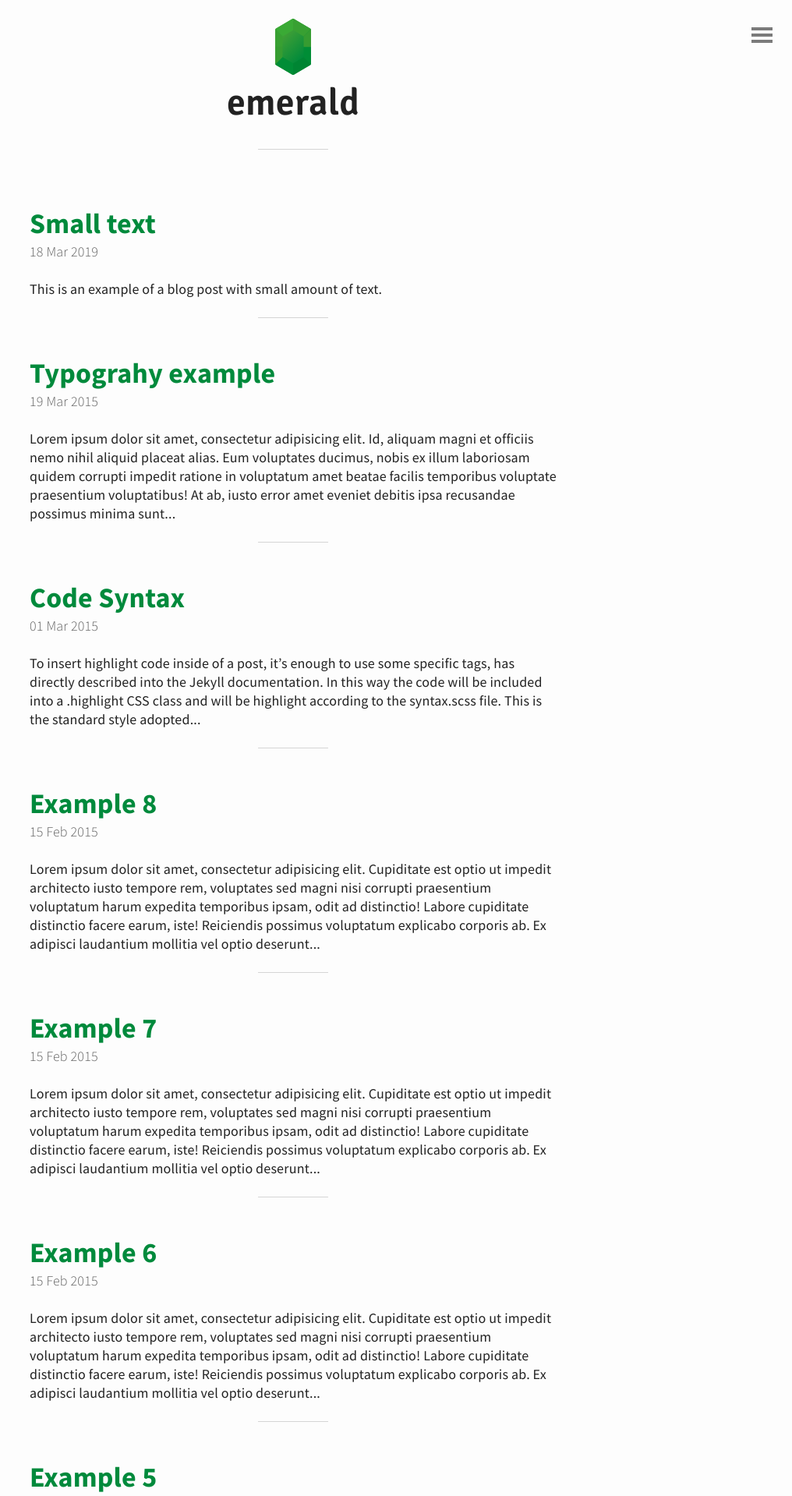
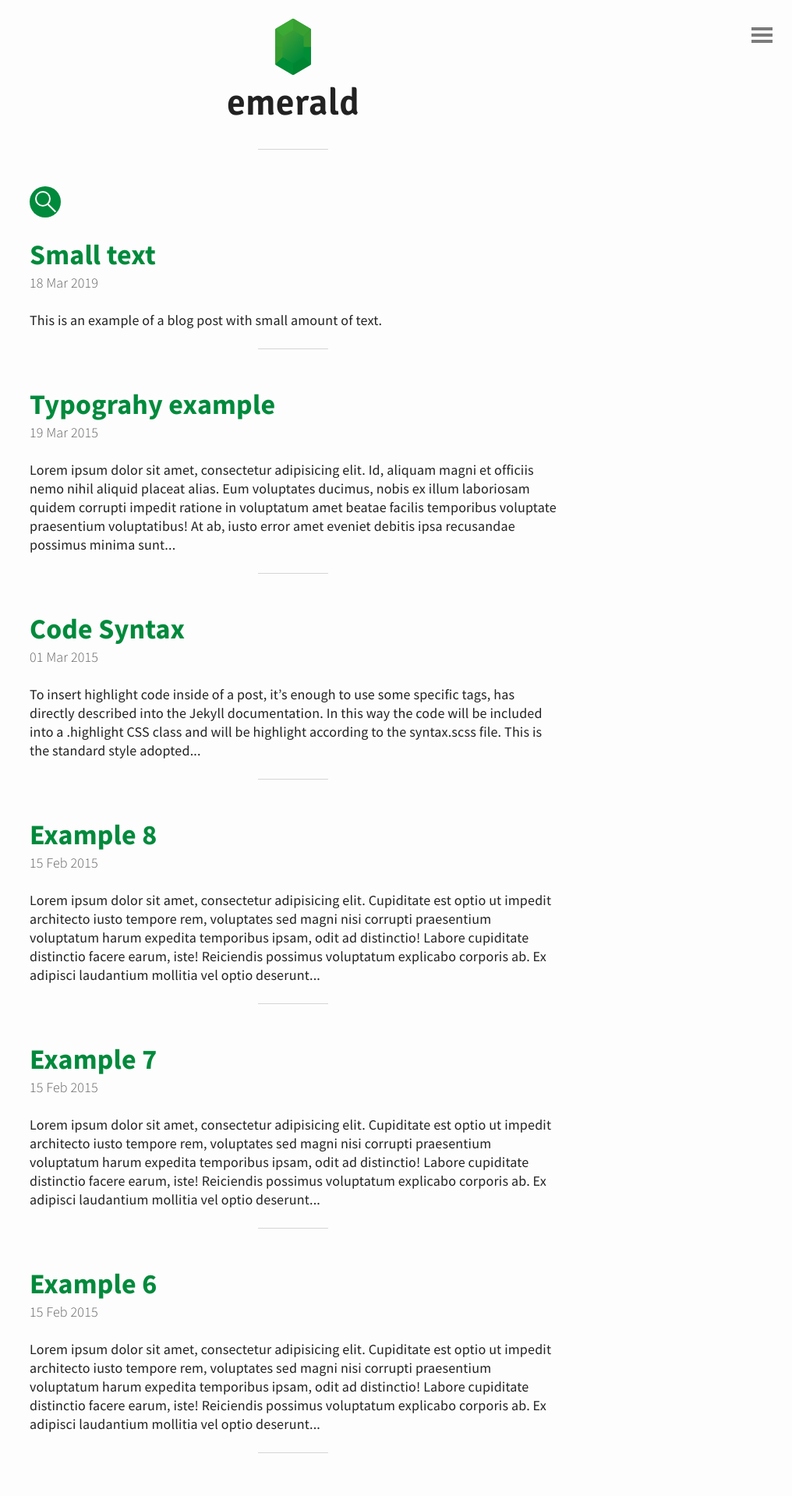
Before and after one commit to solidDoWant/solidDoWant.github.io, a Jekyll site: the page built from index.html, in a window 1280 px wide. Shown: the top 1919 px of the page at 78% size, without its empty margins (264-1280 px from the left). Built offline with Jekyll 4.4.1, drawn with Linux system fonts in a browser that asks for light colours; the list of posts is cut into pages by our own code.

Commit message:
Added search icon divs

```diff
--- a/_config.yml
+++ b/_config.yml
@@ -8,7 +8,7 @@ author:
   url: "http://www.jacoporabolini.com"
 
 # Build settings
-baseurl: "/" # Change this to your relative path (ex: /blog/), or leave just a /
+baseurl: / # Change this to your relative path (ex: /blog/), or leave just a /
 markdown: kramdown
 source: .
 destination: ./_site
--- a/_sass/custom.scss
+++ b/_sass/custom.scss
@@ -1,3 +1,35 @@
 /*- Custom style -*/
 
 // -- Put custom style under this point -- //
+.search-circle {
+	width: 40px;
+	height: 40px;
+	border-radius: 50%;
+	background-color: #008A3C;
+	display: flex;
+	align-items: center;
+	justify-content: center;
+	cursor: pointer;
+}
+
+.search-icon {
+	width: 27px;
+	height: 28px;
+}
+
+.search-icon > div:first-child{
+	width: 20px;
+	height: 20px;
+	border-radius: 50%;
+	border-width: 2px;
+	border-color: white;
+	border-style: solid;
+}
+
+.search-icon > div:nth-child(2) {
+	width: 2px;
+	height: 15px;
+	background-color: white;
+	transform: translate(20px, -6px) rotate(-45deg);
+	margin: 0;
+}
--- a/index.html
+++ b/index.html
@@ -1,6 +1,13 @@
 ---
 layout: default
 ---
+<!-- Search -->
+<div class="search-circle">
+	<div class="search-icon">
+		<div></div>
+		<div></div>
+	</div>
+</div>
 <!-- Posts -->
 <ul id="posts">
 
```
